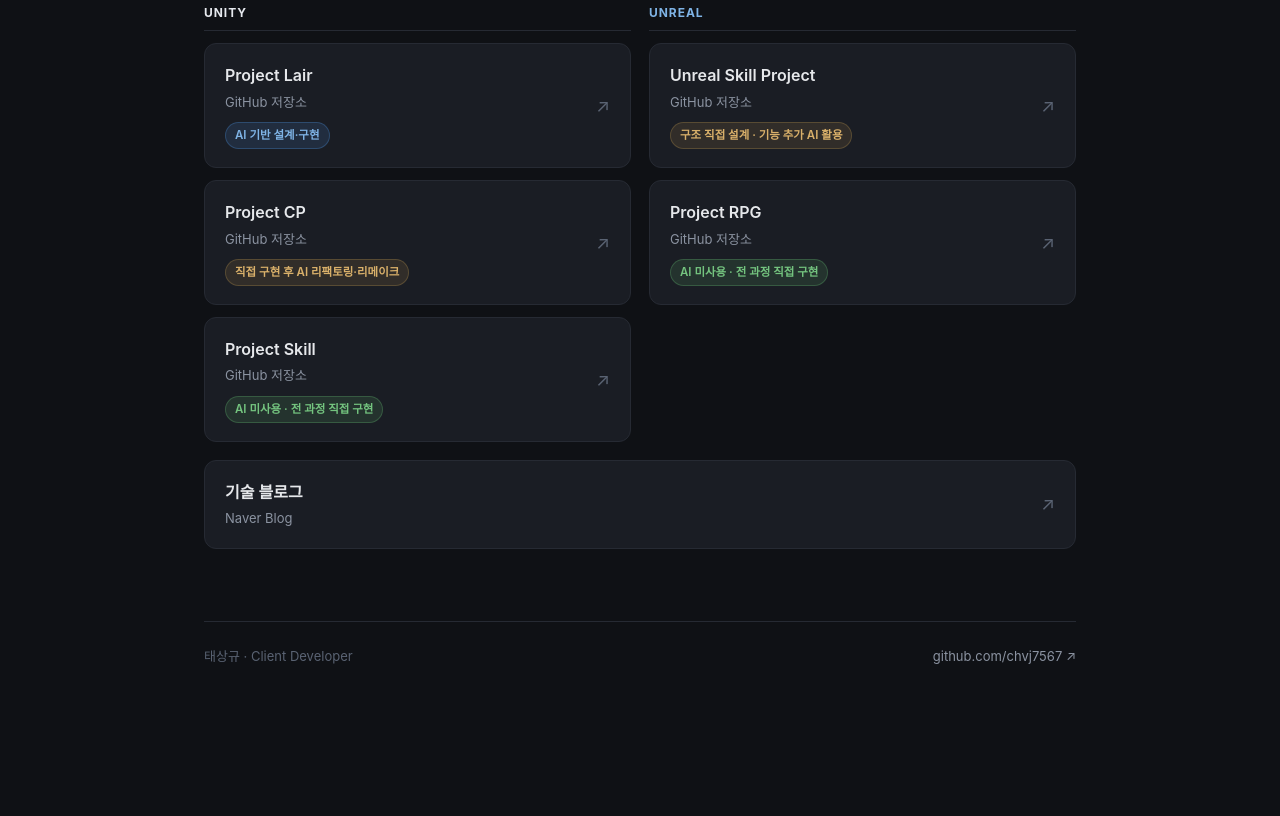
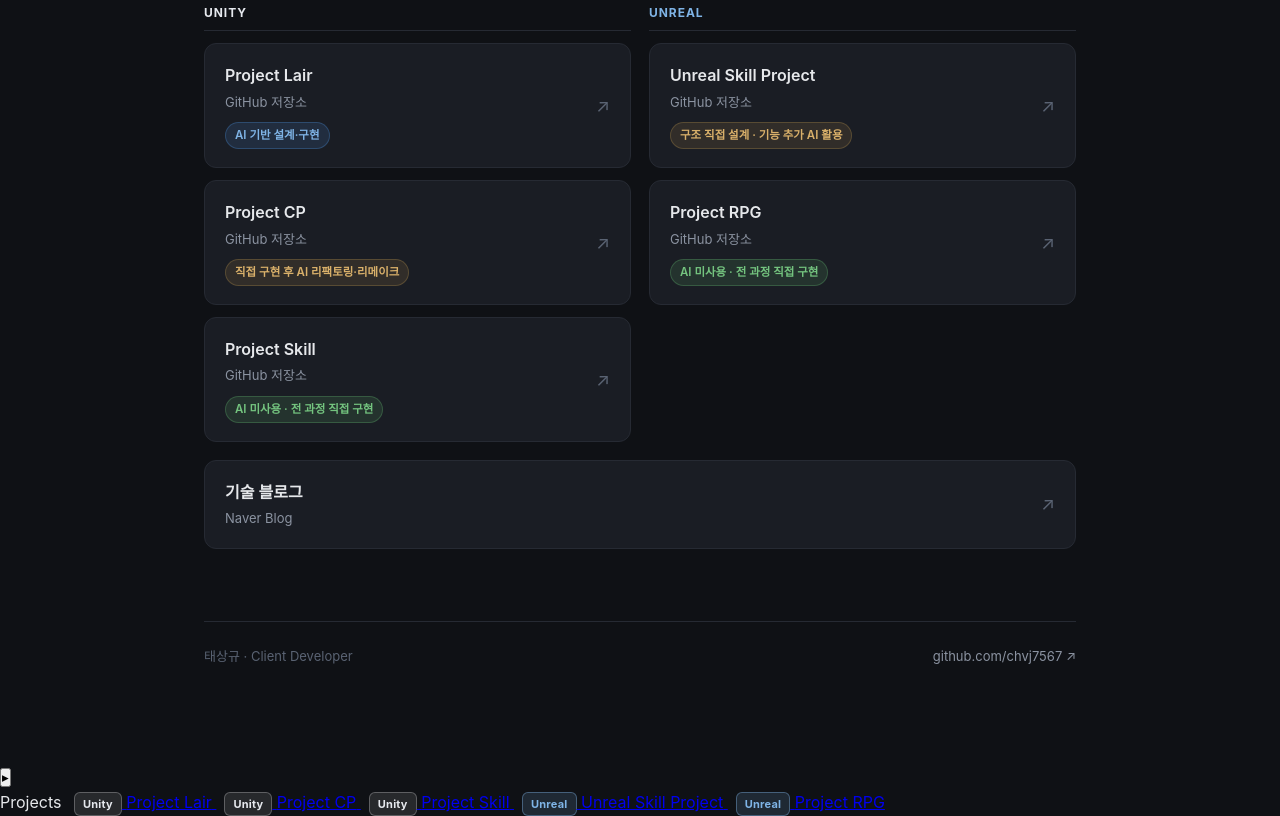
Before and after one commit to chvj7567/Portfolio, a plain HTML site: page index.html in a window 1280 px wide. Shown: the part 5330-6146 px from the top of the page. Before the commit the page ends 6093 px from the top, so only its background shows below. Drawn offline with Linux system fonts and the light colour scheme.

Commit message:
feat: 우측 퀵링크 패널 마크업 추가

```diff
--- a/index.html
+++ b/index.html
@@ -753,6 +753,35 @@
 
   </div>
 
+  <aside class="quick-nav" id="quickNav">
+    <button class="quick-nav-toggle" id="quickNavToggle" type="button" aria-expanded="true" aria-controls="quickNavList" aria-label="프로젝트 바로가기 접기">
+      <span class="qn-arrow">▸</span>
+    </button>
+    <div class="quick-nav-list" id="quickNavList">
+      <span class="quick-nav-title">Projects</span>
+      <a class="qn-link" href="https://github.com/chvj7567/Project_Lair" target="_blank" rel="noopener">
+        <span class="engine engine-unity">Unity</span>
+        <span class="qn-name">Project Lair</span>
+      </a>
+      <a class="qn-link" href="https://github.com/chvj7567/Project_CP" target="_blank" rel="noopener">
+        <span class="engine engine-unity">Unity</span>
+        <span class="qn-name">Project CP</span>
+      </a>
+      <a class="qn-link" href="https://github.com/chvj7567/SkillTool" target="_blank" rel="noopener">
+        <span class="engine engine-unity">Unity</span>
+        <span class="qn-name">Project Skill</span>
+      </a>
+      <a class="qn-link" href="https://github.com/chvj7567/UnrealSkillProject" target="_blank" rel="noopener">
+        <span class="engine engine-unreal">Unreal</span>
+        <span class="qn-name">Unreal Skill Project</span>
+      </a>
+      <a class="qn-link" href="https://github.com/chvj7567/Project_RPG" target="_blank" rel="noopener">
+        <span class="engine engine-unreal">Unreal</span>
+        <span class="qn-name">Project RPG</span>
+      </a>
+    </div>
+  </aside>
+
   <script>
     (function () {
       //# 엔진 상태는 섹션마다 따로 둔다 — 04 를 Unreal 로 바꿔도 05·06 은 그대로.
```
